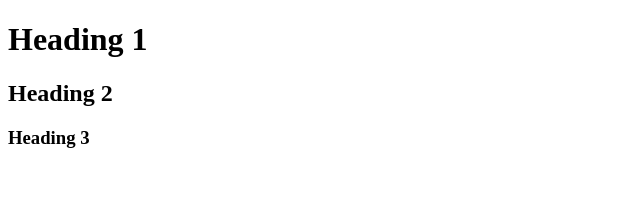
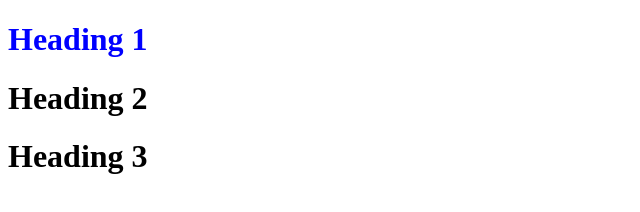
Before and after one commit to i11g/CS50, a plain HTML site: page HTML and CSS/HTML, CSS/Style.html in a window 1280 px wide. Shown: the whole page, without its empty margins (0-640 px from the left). Drawn offline with Linux system fonts and the light colour scheme.

Commit message:
files added

```diff
--- a/HTML and CSS/HTML, CSS/Style.html
+++ b/HTML and CSS/HTML, CSS/Style.html
@@ -2,11 +2,15 @@
 <html lang="eng">
     <head>
         <title>Hello!</title>
-
+        <style>
+            #foo {
+                color: blue;
+            }
+        </style>
     </head>
     <body>
-        <h1>Heading 1</h1>
-        <h2>Heading 2</h2>
-        <h3>Heading 3</h3>
+        <h1 id="foo" >Heading 1</h1>
+        <h1>Heading 2</h1>
+        <h1>Heading 3</h1>
     </body>
 </html>
```
